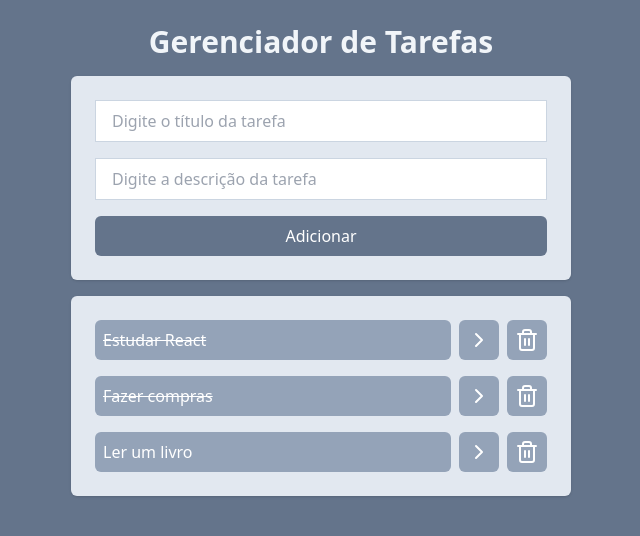
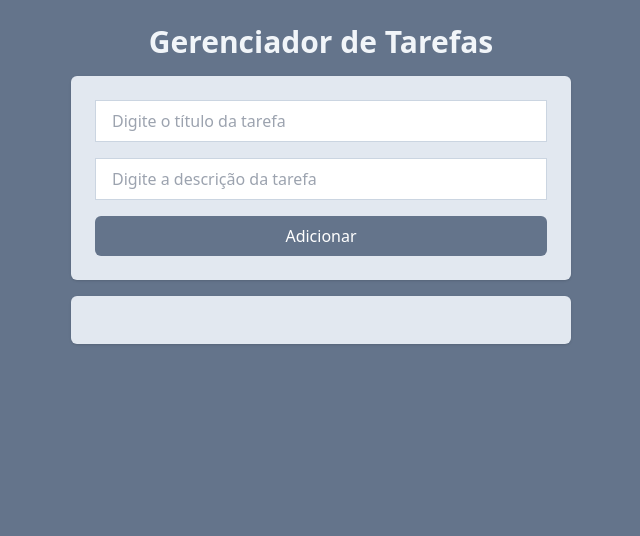
Before and after one commit to Felpsmachadoo/CursoReact, a React (Vite) app: page / in a window 1280 px wide. Shown: the top 536 px of the page, without its empty margins (319-959 px from the left). Built offline with nearby package versions, Linux system fonts and the light colour scheme.

Commit message:
Criei as rotas das páginas e desenvolvi a página de detalhes da tarefa.
Utilizei o React Router para criar as rotas das páginas, desenvolvi a página de detalhes das tarefas e também armazenei as tarefas no LocalStorage.

```diff
--- a/src/App.jsx
+++ b/src/App.jsx
@@ -1,30 +1,16 @@
 import AddTask from "./components/AddTask";
 import Tasks from "./components/Tasks";
-import { useState } from "react";
+import { useEffect, useState } from "react";
 import { v4 } from "uuid";
 
 function App() {
-  const [tasks, setTasks] = useState([
-    {
-      id: 1,
-      title: "Estudar React",
-      description: "Estudar React e seus conceitos",
-      isCompleted: true,
-    },
-    {
-      id: 2,
-      title: "Fazer compras",
-      description: "Ir ao supermercado e comprar pão",
-      isCompleted: true,
-    },
+  const [tasks, setTasks] = useState(
+    JSON.parse(localStorage.getItem("tasks")) || []
+  );
 
-    {
-      id: 3,
-      title: "Ler um livro",
-      description: "Ler um livro de ficção",
-      isCompleted: false,
-    },
-  ]);
+  useEffect(() => {
+    localStorage.setItem("tasks", JSON.stringify(tasks));
+  }, [tasks]);
 
   function onTaskClick(taskId) {
     const newTasks = tasks.map((task) => {
@@ -57,9 +43,15 @@ function App() {
   return (
     <div className="flex justify-center w-screen h-screen p-6 bg-slate-500">
       <div className="w-[500px] space-y-4">
-        <h1 className="text-3xl font-bold text-center text-slate-100">Gerenciador de Tarefas</h1>
+        <h1 className="text-3xl font-bold text-center text-slate-100">
+          Gerenciador de Tarefas
+        </h1>
         <AddTask onAddTaskSubmit={onAddTaskSubmit} />
-        <Tasks tasks={tasks} onTaskClick={onTaskClick} onDeleteTaskClick={onDeleteTaskClick} />
+        <Tasks
+          tasks={tasks}
+          onTaskClick={onTaskClick}
+          onDeleteTaskClick={onDeleteTaskClick}
+        />
       </div>
     </div>
   );
--- a/src/components/Tasks.jsx
+++ b/src/components/Tasks.jsx
@@ -5,7 +5,11 @@ function Tasks({ tasks, onTaskClick, onDeleteTaskClick }) {
   const navigate = useNavigate();
 
   function onSeeDetailsClick(task) {
-    navigate(`/task?title=${task.title}&description=${task.description}`);
+    const query = new URLSearchParams();
+    query.set("title", task.title);
+    query.set("description", task.description);
+
+    navigate(`/task?${query.toString()}`);
   }
 
   return (
--- a/src/pages/TaskPage.jsx
+++ b/src/pages/TaskPage.jsx
@@ -1,14 +1,33 @@
-import { useSearchParams } from "react-router-dom";
+import { ChevronLeftIcon } from "lucide-react";
+import { useNavigate, useSearchParams } from "react-router-dom";
 
 function TaskPage() {
+  const navigate = useNavigate();
+
   const [searchParams] = useSearchParams();
   const title = searchParams.get("title");
   const description = searchParams.get("description");
 
   return (
     <div className="w-screen h-screen p-6 bg-slate-500">
-      <h1>{title}</h1>
-      <p>{description}</p>
+      <div className="w-[500px] space-y-4">
+        <div className="relative flex justify-center mb-6">
+          <button
+            onClick={() => navigate(-1)}
+            className="absolute top-0 bottom-0 left-0 text-slate-100"
+          >
+            <ChevronLeftIcon />
+          </button>
+          <h1 className="text-3xl font-bold text-center text-slate-100">
+            Detalhes da Tarefa
+          </h1>
+        </div>
+
+        <div className="p-4 rounded-md bg-slate-200">
+          <h2 className="text-xl font-bold text-slate-600">{title}</h2>
+          <p className="text-slate-600">{description}</p>
+        </div>
+      </div>
     </div>
   );
 }
```
